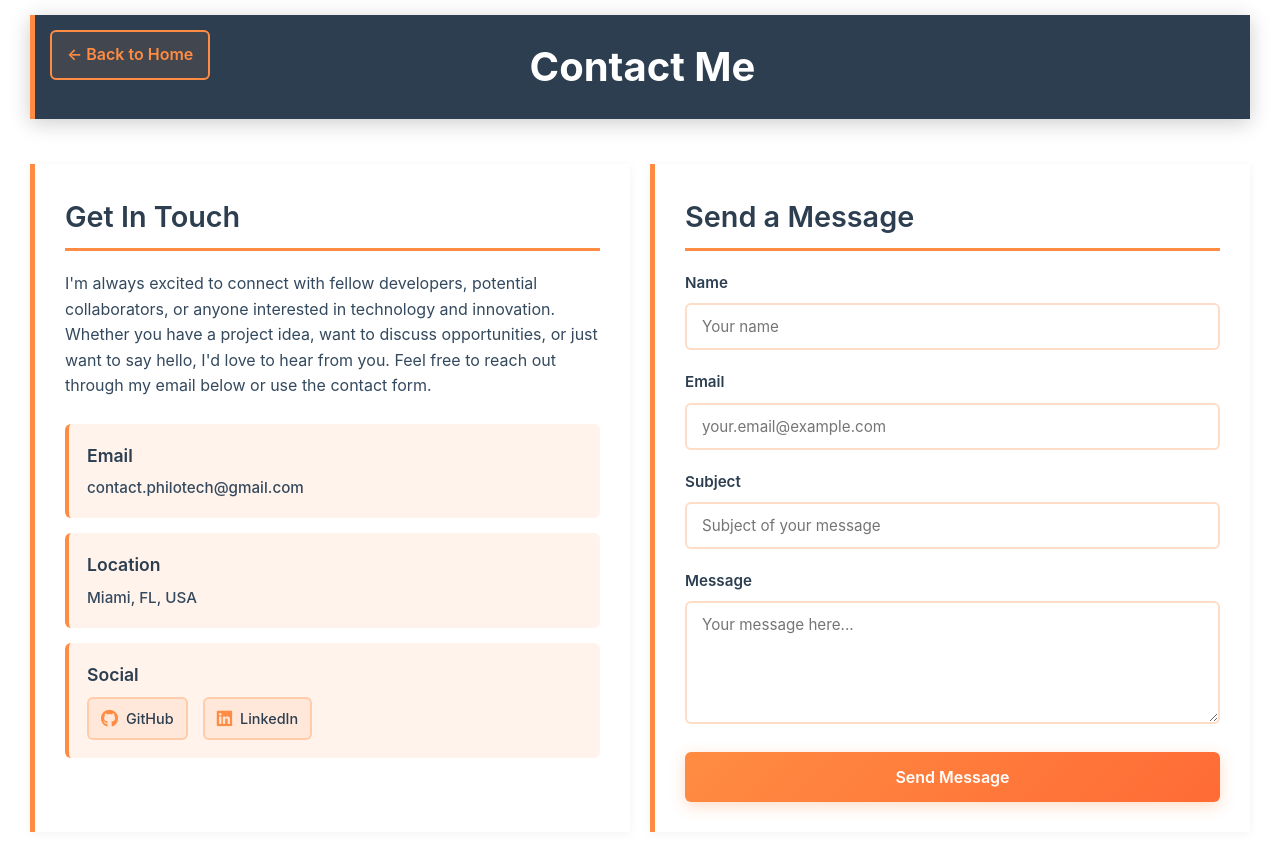
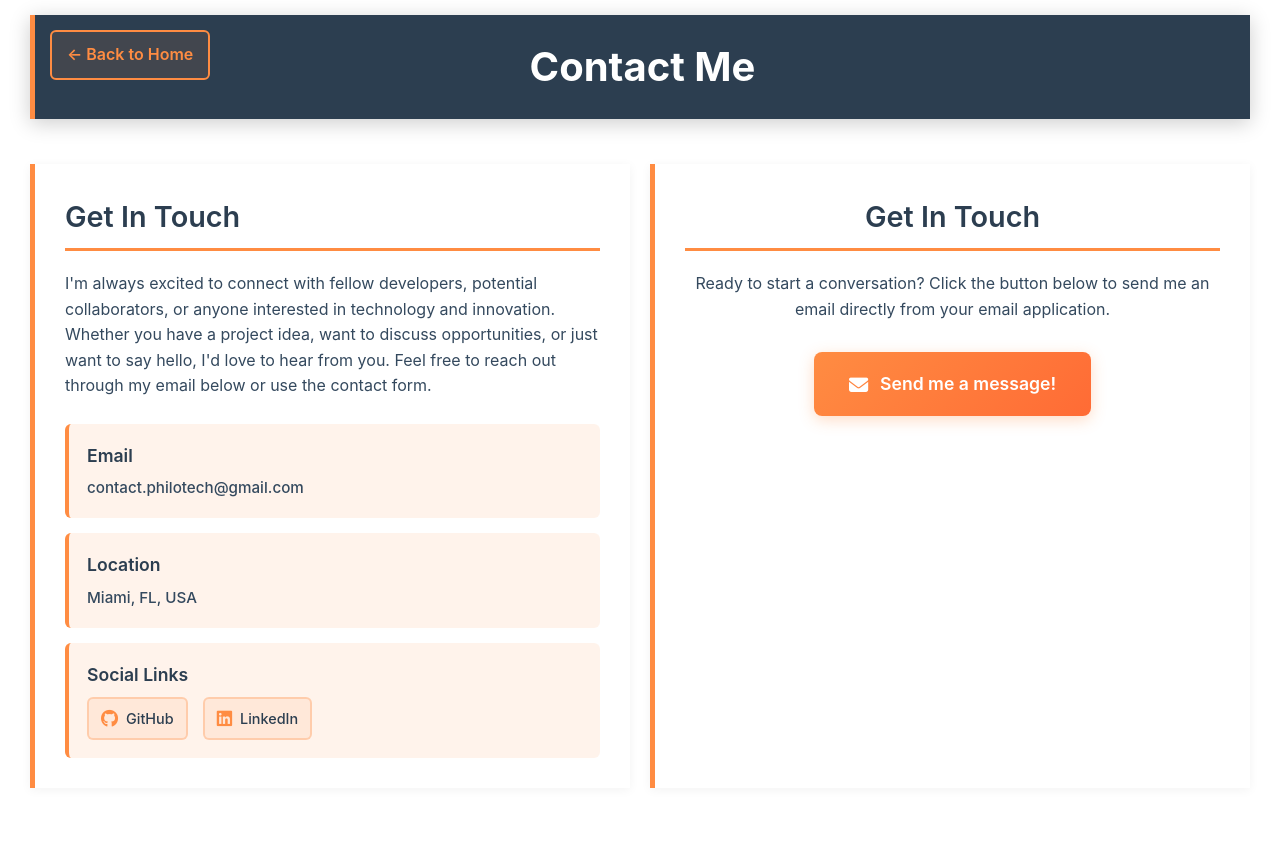
Before and after one commit to chrisb9085/philotech-website, a React (Vite) app in the folder frontend/: page /contact in a window 1280 px wide. After the commit the page ends 818 px from the top, so only its background shows below. Built offline with nearby package versions, Linux system fonts and the light colour scheme.

Commit message:
Added nnfs image and updates to contact page

```diff
--- a/frontend/src/pages/Contact.jsx
+++ b/frontend/src/pages/Contact.jsx
@@ -27,7 +27,7 @@ function Contact() {
                 <p>Miami, FL, USA</p>
               </div>
               <div className="contact-item">
-                <h3>Social</h3>
+                <h3>Social Links</h3>
                 <div className="social-links">
                   <a href="https://github.com/chrisb9085" target="_blank" rel="noopener noreferrer" className="social-link">
                     <i className="fab fa-github"></i>
@@ -43,32 +43,14 @@ function Contact() {
           </div>
 
           <div className="section contact-form">
-            <h2>Send a Message</h2>
-            <form>
-              <div className="form-group">
-                <label htmlFor="name">Name</label>
-                <input type="text" id="name" name="name" placeholder="Your name" />
-              </div>
-
-              <div className="form-group">
-                <label htmlFor="email">Email</label>
-                <input type="email" id="email" name="email" placeholder="your.email@example.com" />
-              </div>
-
-              <div className="form-group">
-                <label htmlFor="subject">Subject</label>
-                <input type="text" id="subject" name="subject" placeholder="Subject of your message" />
-              </div>
-
-              <div className="form-group">
-                <label htmlFor="message">Message</label>
-                <textarea id="message" name="message" rows="5" placeholder="Your message here..."></textarea>
-              </div>
-
-              <button type="submit" className="submit-button">
-                Send Message
-              </button>
-            </form>
+            <h2>Get In Touch</h2>
+            <p>
+              Ready to start a conversation? Click the button below to send me an email directly from your email application.
+            </p>
+            <a href="mailto:contact.philotech@gmail.com" className="mailto-button">
+              <i className="fas fa-envelope"></i>
+              Send me a message!
+            </a>
           </div>
         </div>
       </div>
--- a/frontend/src/pages/Projects.jsx
+++ b/frontend/src/pages/Projects.jsx
@@ -1,6 +1,7 @@
 import { Link } from 'react-router-dom';
 import '../styling/Projects.css';
 import runwai from '../assets/images/runwai_logo.png';
+import nnfs from '../assets/images/nn-logo1.jpg';
 
 
 function Projects() {
@@ -17,7 +18,7 @@ function Projects() {
       title: "Neural Network from Scratch",
       description: "This project is a neural network that is built from scratch using only numpy. It is a simple feedforward neural network that is able to learn the XOR function.",
       technologies: ["Python", "Numpy"],
-      image: "Image"
+      image: nnfs
     }
     /*
       id: 3,
--- a/frontend/src/styling/Contact.css
+++ b/frontend/src/styling/Contact.css
@@ -151,67 +151,49 @@
   border-radius: 0;
   border-left: 5px solid #ff8c42;
   box-shadow: 0 4px 20px rgba(0, 0, 0, 0.1);
+  text-align: center;
 }
 
-.form-group {
-  margin-bottom: 20px;
+.contact-form p {
+  color: #34495e;
+  line-height: 1.6;
+  font-size: 1rem;
+  margin-bottom: 30px;
 }
 
-.form-group label {
-  display: block;
-  color: #2c3e50;
-  font-weight: 600;
-  margin-bottom: 8px;
-  font-size: 0.95rem;
-}
-
-.form-group input,
-.form-group textarea {
-  width: 100%;
-  padding: 12px 15px;
-  border: 2px solid rgba(255, 140, 66, 0.3);
-  border-radius: 6px;
-  font-size: 0.95rem;
-  transition: all 0.3s ease;
-  box-sizing: border-box;
-  background: rgba(255, 255, 255, 0.9);
-}
-
-.form-group input:focus,
-.form-group textarea:focus {
-  outline: none;
-  border-color: #ff8c42;
-  box-shadow: 0 0 0 3px rgba(255, 140, 66, 0.1);
-  background: white;
-}
-
-.form-group textarea {
-  resize: vertical;
-  min-height: 100px;
-}
-
-.submit-button {
-  width: 100%;
-  padding: 15px 25px;
+.mailto-button {
+  display: inline-flex;
+  align-items: center;
+  gap: 12px;
+  padding: 18px 35px;
   background: linear-gradient(135deg, #ff8c42, #ff6b35);
   color: white;
+  text-decoration: none;
+  border-radius: 8px;
+  font-weight: 600;
+  font-size: 1.1rem;
+  transition: all 0.3s ease;
   border: none;
-  border-radius: 6px;
-  font-weight: 600;
-  font-size: 1rem;
   cursor: pointer;
-  transition: all 0.3s ease;
+  min-width: 200px;
+  justify-content: center;
   box-shadow: 0 4px 15px rgba(255, 140, 66, 0.3);
 }
 
-.submit-button:hover {
-  transform: translateY(-2px);
+.mailto-button:hover {
+  transform: translateY(-3px);
   box-shadow: 0 8px 25px rgba(255, 140, 66, 0.4);
+  color: white;
+  text-decoration: none;
   background: linear-gradient(135deg, #ff6b35, #e67e22);
 }
 
-.submit-button:active {
-  transform: translateY(0);
+.mailto-button:active {
+  transform: translateY(-1px);
+}
+
+.mailto-button i {
+  font-size: 1.2rem;
 }
 
 /* Responsive design */
```
Also changed, not shown: frontend/src/assets/images/nn-logo1.jpg (added).
